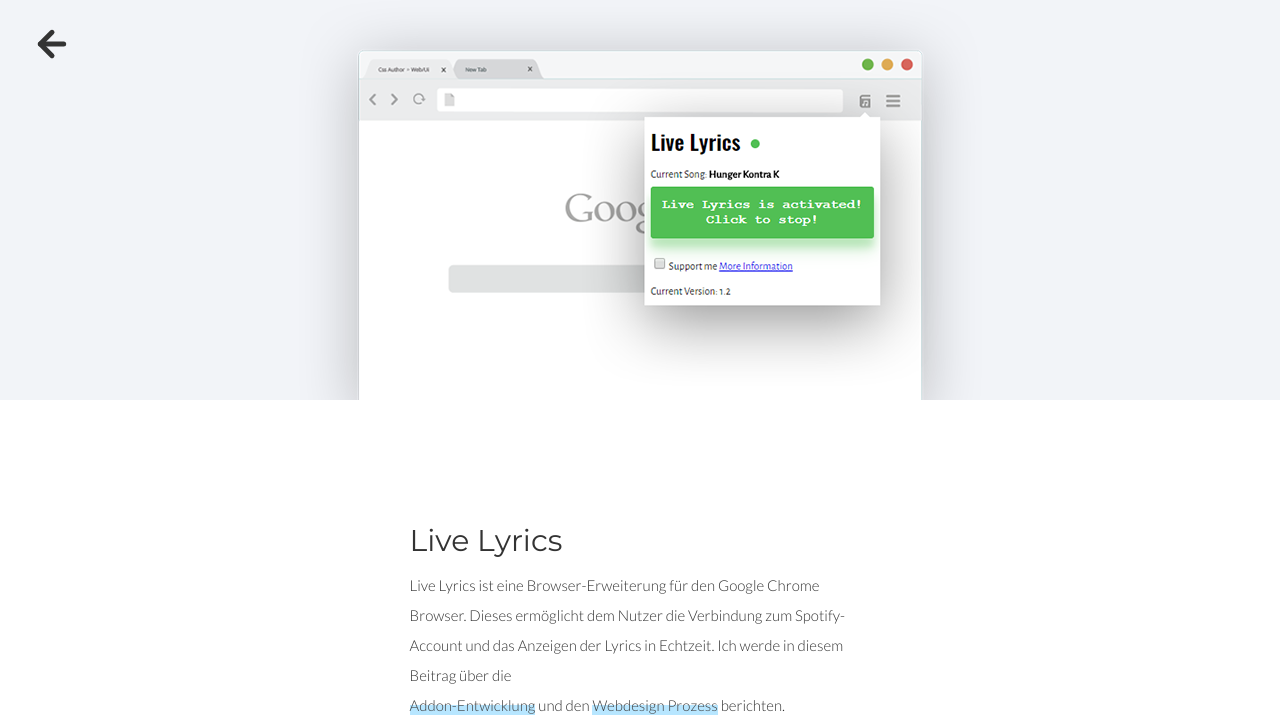
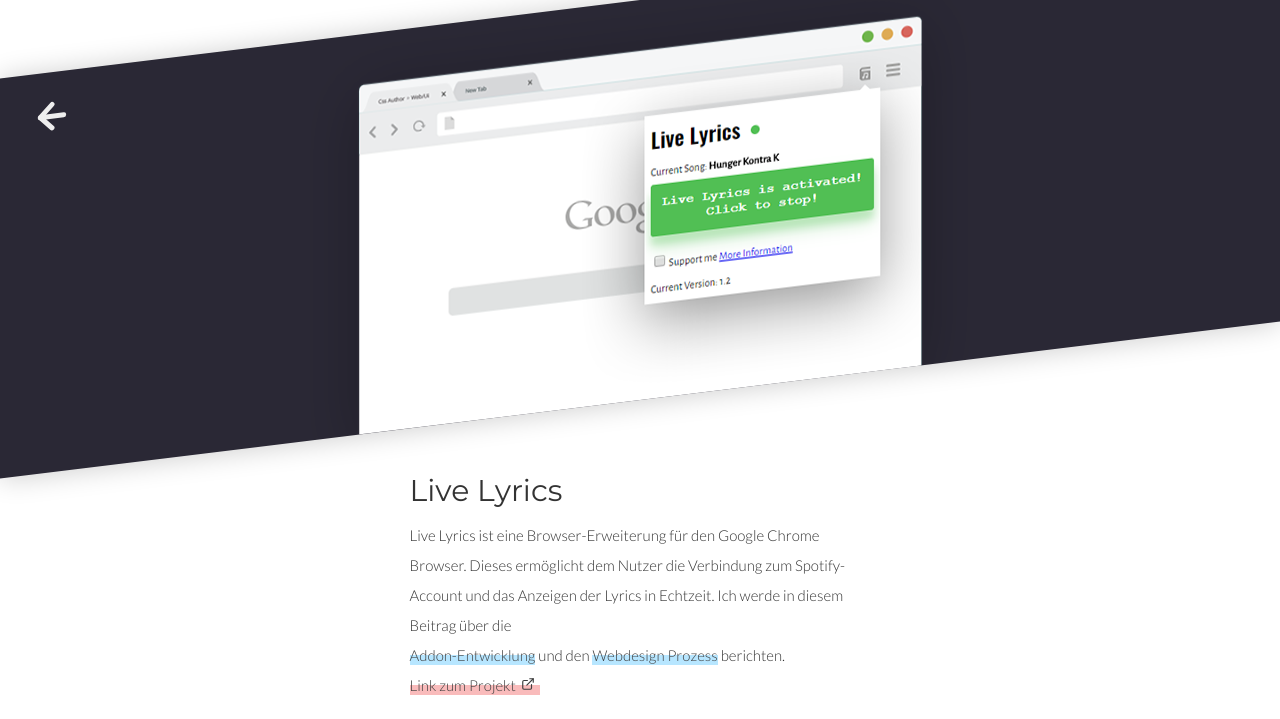
Before and after one commit to Thaiten/thaiten.github.io, a PHP site: page /projects/live-lyrics/ in a window 1280 px wide. Shown: the top 719 px of the page. Run offline with PHP 8.4, Linux system fonts and the light colour scheme; style sheets or scripts are compiled from the project's sources; some libraries are stand-ins or nearby versions.

Commit message:
Subpage Visual Changes

```diff
--- a/resources/css/subpage.css
+++ b/resources/css/subpage.css
@@ -38,8 +38,12 @@ a.text svg{
   background-color: #f9bbbb;
 }
 .head{
-  background: #f2f4f8;width: 100%;
+  background: #2a2835;
+  width: 100%;
   margin-bottom: 120px;
+  box-shadow: 0 1px 28px #0003;
+  transform: skewY(-7deg);
+  margin: 0 0 -50px 0;
 }
 .headerImage{
   width: 100%;
```
Also changed, not shown: resources/images/arrow-left.svg.
